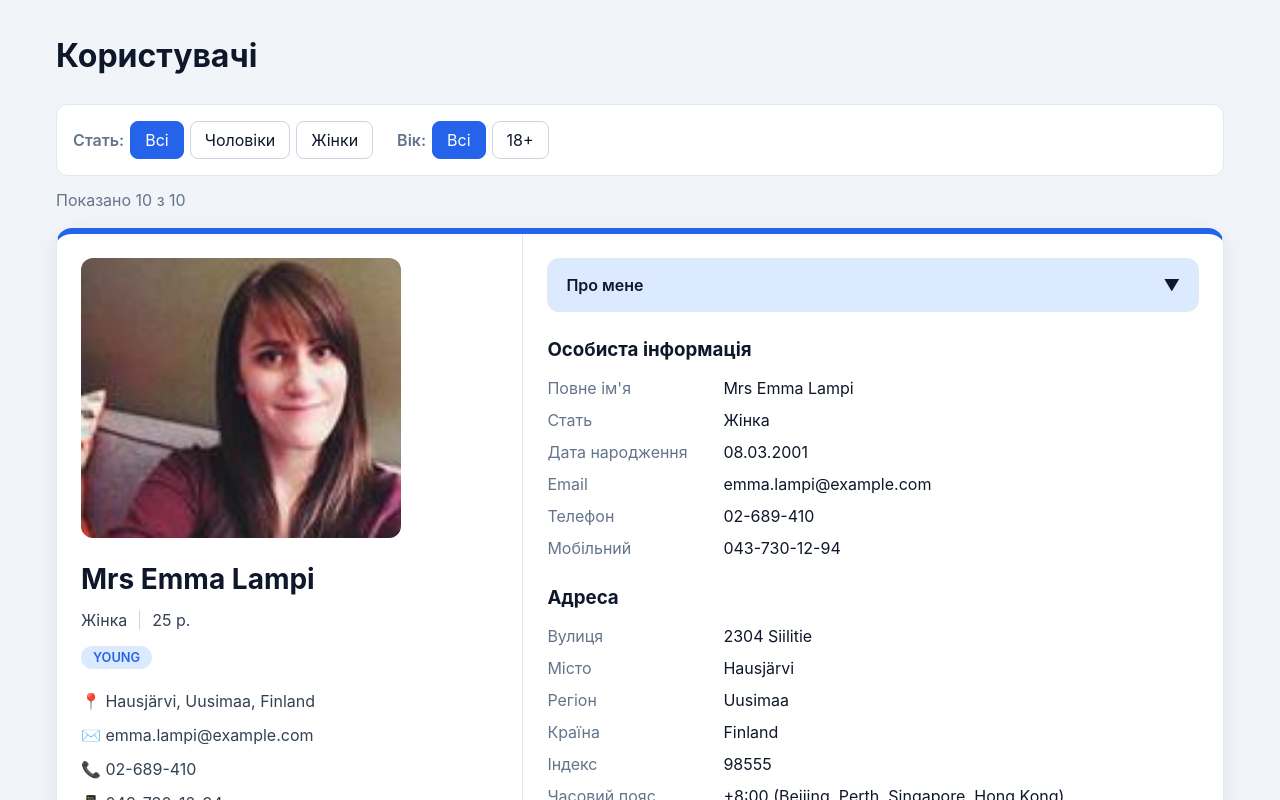
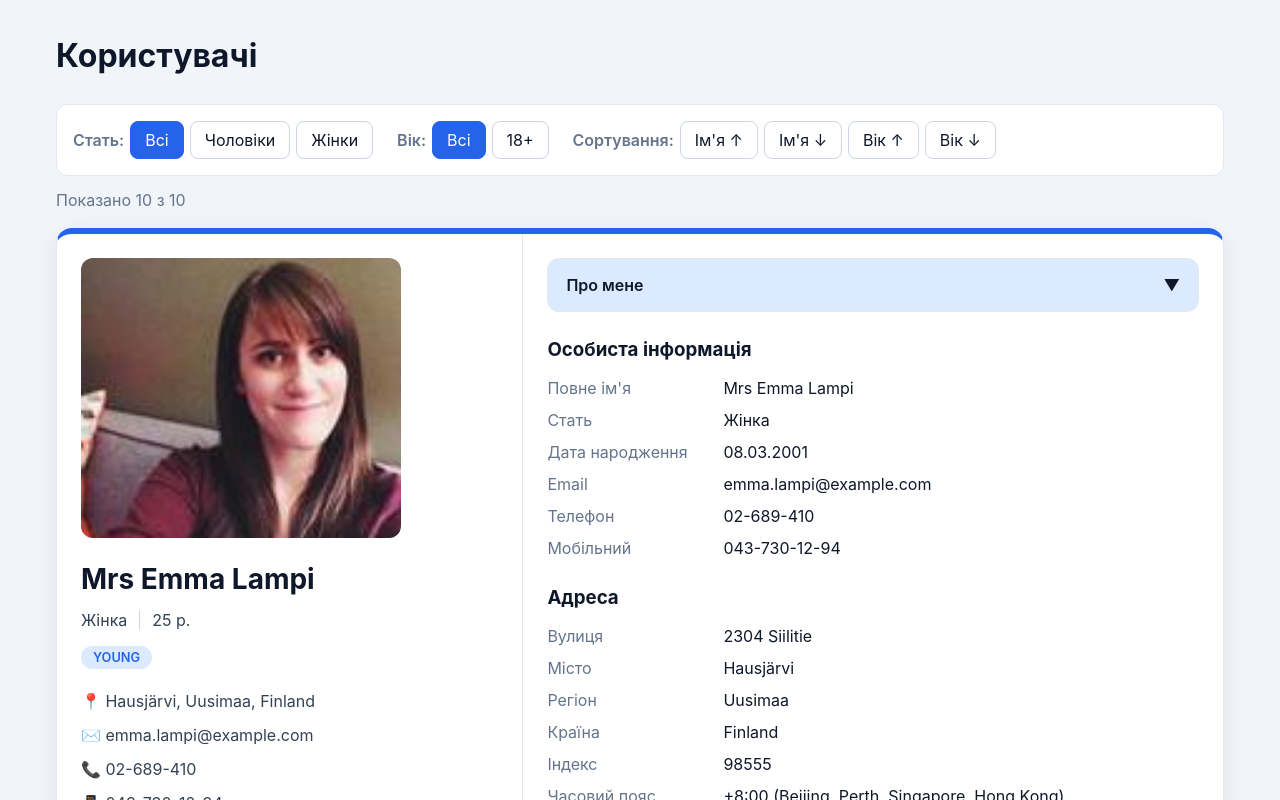
Before and after one commit to oldiix/vue.js-lab-03, a Vue app: page / in a window 1280 px wide. Shown: the top 800 px of the page. Built offline with nearby package versions, Linux system fonts and the light colour scheme.

Commit message:
feat(users): add sorting by name and age

```diff
--- a/src/components/Users.vue
+++ b/src/components/Users.vue
@@ -2,7 +2,7 @@
 import {computed, ref} from 'vue'
 import UserCard from '@/components/UserCard.vue'
 import {users as usersData} from '@/data/users'
-import type {AgeFilter, GenderFilter, User} from '@/types/user'
+import type {AgeFilter, GenderFilter, SortOption, User} from '@/types/user'
 
 interface ToolbarOption<T> {
   value: T
@@ -20,10 +20,18 @@ const ageOptions: ToolbarOption<AgeFilter>[] = [
   {value: 'adult', label: '18+'},
 ]
 
+const sortOptions: ToolbarOption<SortOption>[] = [
+  {value: 'name-asc', label: "Ім'я ↑"},
+  {value: 'name-desc', label: "Ім'я ↓"},
+  {value: 'age-asc', label: 'Вік ↑'},
+  {value: 'age-desc', label: 'Вік ↓'},
+]
+
 const users = ref<User[]>(usersData)
 
 const genderFilter = ref<GenderFilter>('all')
 const ageFilter = ref<AgeFilter>('all')
+const sortOption = ref<SortOption>('none')
 
 const filteredUsers = computed(() =>
   users.value.filter((user) => {
@@ -32,6 +40,27 @@ const filteredUsers = computed(() =>
     return matchesGender && matchesAge
   }),
 )
+
+const visibleUsers = computed(() => {
+  const result = [...filteredUsers.value]
+
+  switch (sortOption.value) {
+    case 'name-asc':
+      return result.sort(compareByName)
+    case 'name-desc':
+      return result.sort((a, b) => compareByName(b, a))
+    case 'age-asc':
+      return result.sort((a, b) => a.dob.age - b.dob.age)
+    case 'age-desc':
+      return result.sort((a, b) => b.dob.age - a.dob.age)
+    default:
+      return result
+  }
+})
+
+function compareByName(a: User, b: User): number {
+  return `${a.name.first} ${a.name.last}`.localeCompare(`${b.name.first} ${b.name.last}`)
+}
 </script>
 
 <template>
@@ -64,10 +93,24 @@ const filteredUsers = computed(() =>
           {{ option.label }}
         </button>
       </div>
+
+      <div class="users__group">
+        <span class="users__label">Сортування:</span>
+        <button
+          v-for="option in sortOptions"
+          :key="option.value"
+          class="users__button"
+          :class="{ 'users__button--active': sortOption === option.value }"
+          type="button"
+          @click="sortOption = option.value"
+        >
+          {{ option.label }}
+        </button>
+      </div>
     </div>
 
     <p class="users__counter">
-      Показано {{ filteredUsers.length }} з {{ users.length }}
+      Показано {{ visibleUsers.length }} з {{ users.length }}
     </p>
 
     <p
@@ -77,7 +120,7 @@ const filteredUsers = computed(() =>
       Список юзерів пустий
     </p>
     <p
-      v-else-if="filteredUsers.length === 0"
+      v-else-if="visibleUsers.length === 0"
       class="users__empty"
     >
       Немає юзерів, що відповідають фільтрам
@@ -87,7 +130,7 @@ const filteredUsers = computed(() =>
       class="users__list"
     >
       <UserCard
-        v-for="user in filteredUsers"
+        v-for="user in visibleUsers"
         :key="user.id"
         :user="user"
       />
--- a/src/types/user.ts
+++ b/src/types/user.ts
@@ -43,3 +43,4 @@ export interface User {
 
 export type GenderFilter = 'all' | Gender
 export type AgeFilter = 'all' | 'adult'
+export type SortOption = 'none' | 'name-asc' | 'name-desc' | 'age-asc' | 'age-desc'
```
